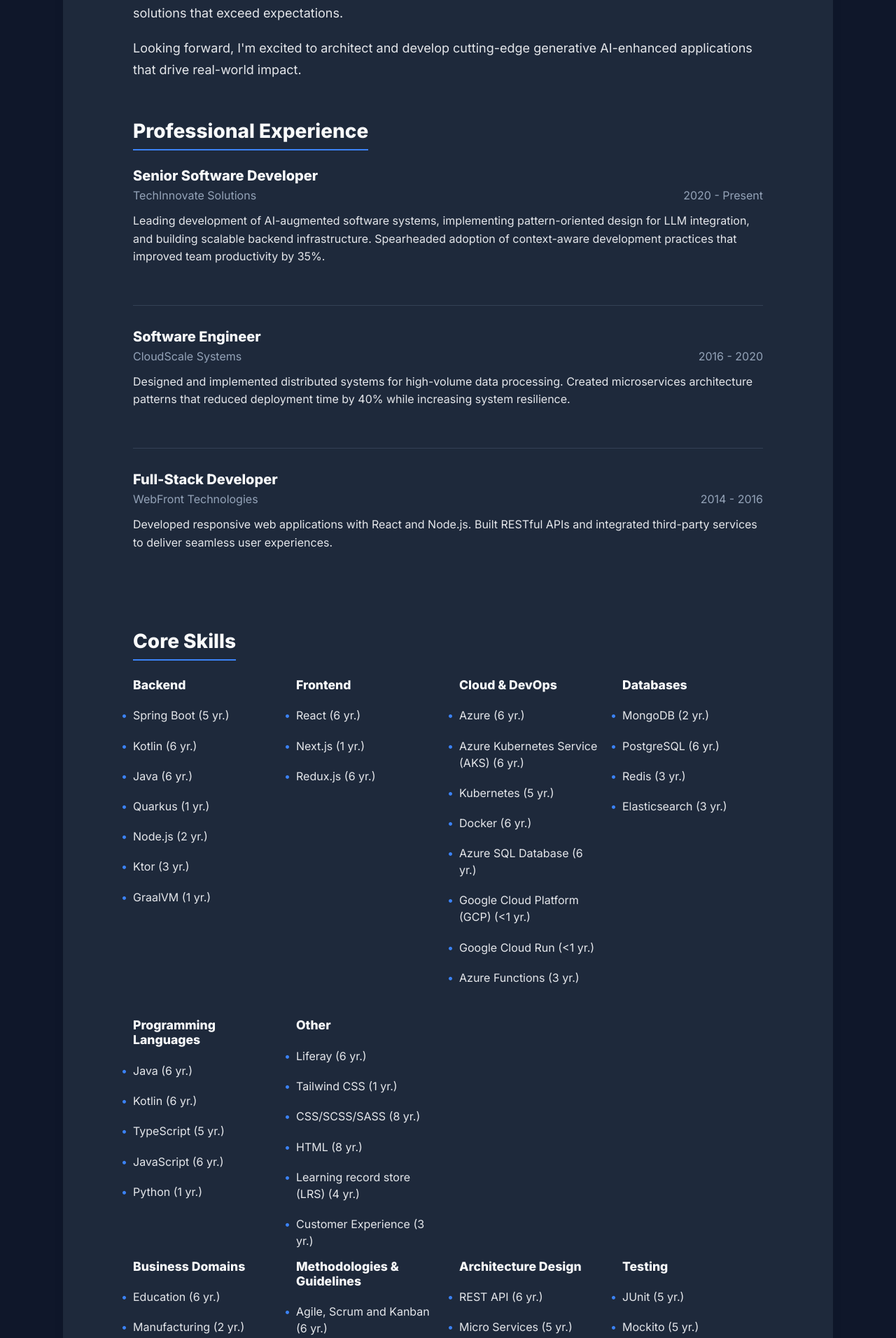
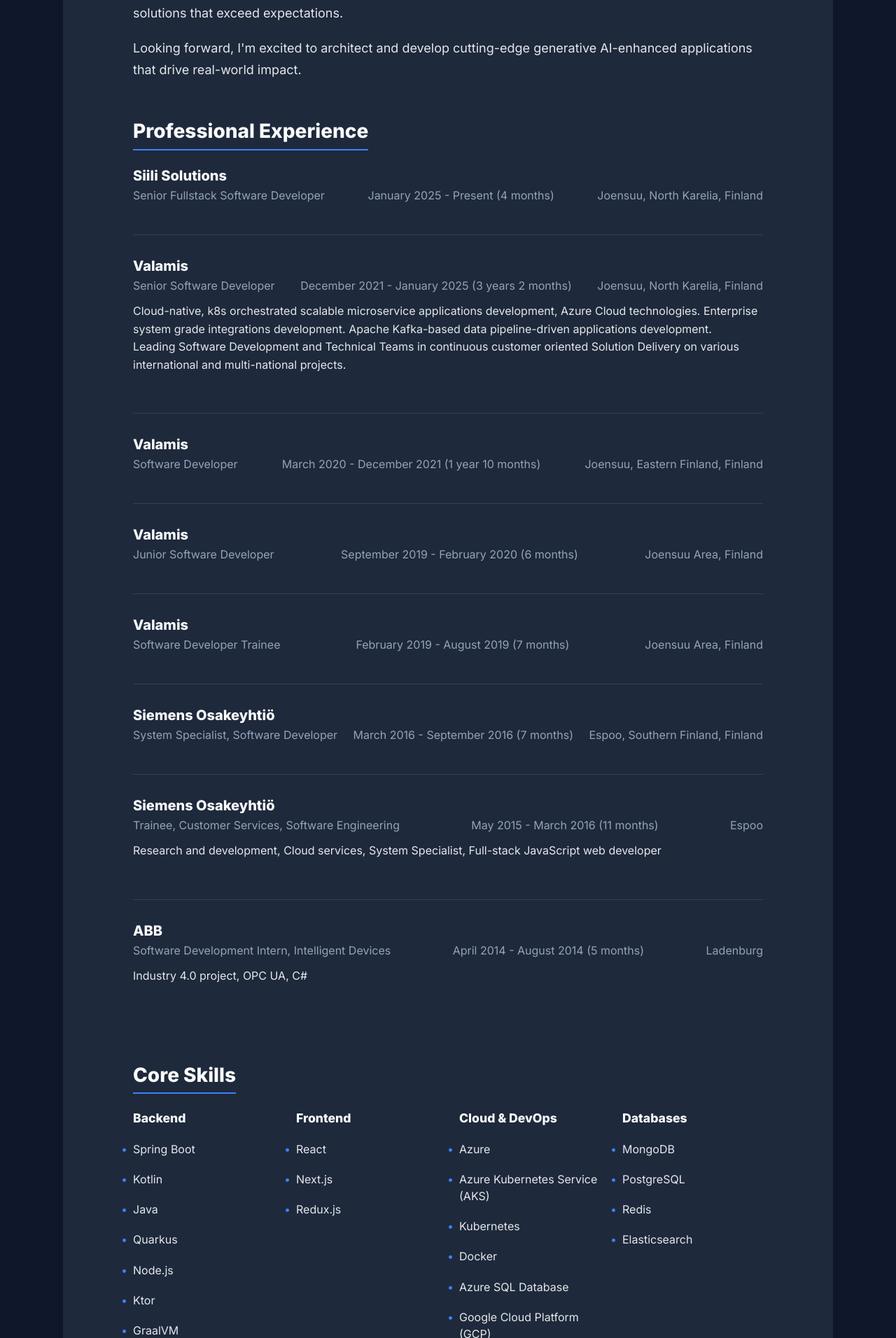
Before and after one commit to leonas5555/ai-tech-site, a Jekyll site: the page built from about/index.html, in a window 1280 px wide. Shown: the part 739-2651 px from the top of the page at 70% size. Built offline with Jekyll 4.4.1, drawn with Linux system fonts in a browser that asks for light colours; nearby versions of some CDN libraries; some of the changed text lies outside the part shown.

Commit message:
Update articles and assets from main repo

```diff
--- a/about/index.html
+++ b/about/index.html
@@ -14,11 +14,11 @@ title: About Me
       <h2 class="profile-title">Senior Software Developer | AI-Augmented Development</h2>
 
       <div class="social-links">
-        <a href="https://www.linkedin.com/in/stankevichus/" target="_blank" class="social-button linkedin-button">
+        <a href="https://www.linkedin.com/in/istankevichus" target="_blank" class="social-button linkedin-button">
           <svg xmlns="http://www.w3.org/2000/svg" width="24" height="24" viewBox="0 0 24 24" fill="currentColor"><path d="M19 0h-14c-2.761 0-5 2.239-5 5v14c0 2.761 2.239 5 5 5h14c2.762 0 5-2.239 5-5v-14c0-2.761-2.238-5-5-5zm-11 19h-3v-11h3v11zm-1.5-12.268c-.966 0-1.75-.79-1.75-1.764s.784-1.764 1.75-1.764 1.75.79 1.75 1.764-.783 1.764-1.75 1.764zm13.5 12.268h-3v-5.604c0-3.368-4-3.113-4 0v5.604h-3v-11h3v1.765c1.396-2.586 7-2.777 7 2.476v6.759z"/></svg>
           Connect on LinkedIn
         </a>
-        <a href="https://github.com/dlitvakb" target="_blank" class="social-button github-button">
+        <a href="https://github.com/leonas5555" target="_blank" class="social-button github-button">
           <svg xmlns="http://www.w3.org/2000/svg" width="24" height="24" viewBox="0 0 24 24" fill="currentColor"><path d="M12 0c-6.626 0-12 5.373-12 12 0 5.302 3.438 9.8 8.207 11.387.599.111.793-.261.793-.577v-2.234c-3.338.726-4.033-1.416-4.033-1.416-.546-1.387-1.333-1.756-1.333-1.756-1.089-.745.083-.729.083-.729 1.205.084 1.839 1.237 1.839 1.237 1.07 1.834 2.807 1.304 3.492.997.107-.775.418-1.305.762-1.604-2.665-.305-5.467-1.334-5.467-5.931 0-1.311.469-2.381 1.236-3.221-.124-.303-.535-1.524.117-3.176 0 0 1.008-.322 3.301 1.23.957-.266 1.983-.399 3.003-.404 1.02.005 2.047.138 3.006.404 2.291-1.552 3.297-1.23 3.297-1.23.653 1.653.242 2.874.118 3.176.77.84 1.235 1.911 1.235 3.221 0 4.609-2.807 5.624-5.479 5.921.43.372.823 1.102.823 2.222v3.293c0 .319.192.694.801.576 4.765-1.589 8.199-6.086 8.199-11.386 0-6.627-5.373-12-12-12z"/></svg>
           GitHub
         </a>
@@ -36,38 +36,88 @@ title: About Me
 
   <div class="experience-section">
     <h2 class="section-title">Professional Experience</h2>
-
     <div class="experience-item">
       <div class="experience-header">
-        <h3 class="position">Senior Software Developer</h3>
+        <h3 class="position">Siili Solutions</h3>
         <div class="company-period">
-          <span class="company">TechInnovate Solutions</span>
-          <span class="period">2020 - Present</span>
+          <span class="company">Senior Fullstack Software Developer</span>
+          <span class="period">January 2025 - Present (4 months)</span>
+          <span class="location">Joensuu, North Karelia, Finland</span>
         </div>
       </div>
-      <p class="responsibilities">Leading development of AI-augmented software systems, implementing pattern-oriented design for LLM integration, and building scalable backend infrastructure. Spearheaded adoption of context-aware development practices that improved team productivity by 35%.</p>
     </div>
-
     <div class="experience-item">
       <div class="experience-header">
-        <h3 class="position">Software Engineer</h3>
+        <h3 class="position">Valamis</h3>
         <div class="company-period">
-          <span class="company">CloudScale Systems</span>
-          <span class="period">2016 - 2020</span>
+          <span class="company">Senior Software Developer</span>
+          <span class="period">December 2021 - January 2025 (3 years 2 months)</span>
+          <span class="location">Joensuu, North Karelia, Finland</span>
         </div>
       </div>
-      <p class="responsibilities">Designed and implemented distributed systems for high-volume data processing. Created microservices architecture patterns that reduced deployment time by 40% while increasing system resilience.</p>
+      <p class="responsibilities">Cloud-native, k8s orchestrated scalable microservice applications development, Azure Cloud technologies. Enterprise system grade integrations development. Apache Kafka-based data pipeline-driven applications development.<br>Leading Software Development and Technical Teams in continuous customer oriented Solution Delivery on various international and multi-national projects.</p>
     </div>
-
     <div class="experience-item">
       <div class="experience-header">
-        <h3 class="position">Full-Stack Developer</h3>
+        <h3 class="position">Valamis</h3>
         <div class="company-period">
-          <span class="company">WebFront Technologies</span>
-          <span class="period">2014 - 2016</span>
+          <span class="company">Software Developer</span>
+          <span class="period">March 2020 - December 2021 (1 year 10 months)</span>
+          <span class="location">Joensuu, Eastern Finland, Finland</span>
         </div>
       </div>
-      <p class="responsibilities">Developed responsive web applications with React and Node.js. Built RESTful APIs and integrated third-party services to deliver seamless user experiences.</p>
+    </div>
+    <div class="experience-item">
+      <div class="experience-header">
+        <h3 class="position">Valamis</h3>
+        <div class="company-period">
+          <span class="company">Junior Software Developer</span>
+          <span class="period">September 2019 - February 2020 (6 months)</span>
+          <span class="location">Joensuu Area, Finland</span>
+        </div>
+      </div>
+    </div>
+    <div class="experience-item">
+      <div class="experience-header">
+        <h3 class="position">Valamis</h3>
+        <div class="company-period">
+          <span class="company">Software Developer Trainee</span>
+          <span class="period">February 2019 - August 2019 (7 months)</span>
+          <span class="location">Joensuu Area, Finland</span>
+        </div>
+      </div>
+    </div>
+    <div class="experience-item">
+      <div class="experience-header">
+        <h3 class="position">Siemens Osakeyhtiö</h3>
+        <div class="company-period">
+          <span class="company">System Specialist, Software Developer</span>
+          <span class="period">March 2016 - September 2016 (7 months)</span>
+          <span class="location">Espoo, Southern Finland, Finland</span>
+        </div>
+      </div>
+    </div>
+    <div class="experience-item">
+      <div class="experience-header">
+        <h3 class="position">Siemens Osakeyhtiö</h3>
+        <div class="company-period">
+          <span class="company">Trainee, Customer Services, Software Engineering</span>
+          <span class="period">May 2015 - March 2016 (11 months)</span>
+          <span class="location">Espoo</span>
+        </div>
+      </div>
+      <p class="responsibilities">Research and development, Cloud services, System Specialist, Full-stack JavaScript web developer</p>
+    </div>
+    <div class="experience-item">
+      <div class="experience-header">
+        <h3 class="position">ABB</h3>
+        <div class="company-period">
+          <span class="company">Software Development Intern, Intelligent Devices</span>
+          <span class="period">April 2014 - August 2014 (5 months)</span>
+          <span class="location">Ladenburg</span>
+        </div>
+      </div>
+      <p class="responsibilities">Industry 4.0 project, OPC UA, C#</p>
     </div>
   </div>
 
@@ -77,64 +127,64 @@ title: About Me
       <div class="skill-category">
         <h3 class="category-title">Backend</h3>
         <ul class="skill-list">
-          <li>Spring Boot (5 yr.)</li>
-          <li>Kotlin (6 yr.)</li>
-          <li>Java (6 yr.)</li>
-          <li>Quarkus (1 yr.)</li>
-          <li>Node.js (2 yr.)</li>
-          <li>Ktor (3 yr.)</li>
-          <li>GraalVM (1 yr.)</li>
+          <li>Spring Boot</li>
+          <li>Kotlin</li>
+          <li>Java</li>
+          <li>Quarkus</li>
+          <li>Node.js</li>
+          <li>Ktor</li>
+          <li>GraalVM</li>
         </ul>
       </div>
       <div class="skill-category">
         <h3 class="category-title">Frontend</h3>
         <ul class="skill-list">
-          <li>React (6 yr.)</li>
-          <li>Next.js (1 yr.)</li>
-          <li>Redux.js (6 yr.)</li>
+          <li>React</li>
+          <li>Next.js</li>
+          <li>Redux.js</li>
         </ul>
       </div>
       <div class="skill-category">
         <h3 class="category-title">Cloud & DevOps</h3>
         <ul class="skill-list">
-          <li>Azure (6 yr.)</li>
-          <li>Azure Kubernetes Service (AKS) (6 yr.)</li>
-          <li>Kubernetes (5 yr.)</li>
-          <li>Docker (6 yr.)</li>
-          <li>Azure SQL Database (6 yr.)</li>
-          <li>Google Cloud Platform (GCP) (&lt;1 yr.)</li>
-          <li>Google Cloud Run (&lt;1 yr.)</li>
-          <li>Azure Functions (3 yr.)</li>
+          <li>Azure</li>
+          <li>Azure Kubernetes Service (AKS)</li>
+          <li>Kubernetes</li>
+          <li>Docker</li>
+          <li>Azure SQL Database</li>
+          <li>Google Cloud Platform (GCP)</li>
+          <li>Google Cloud Run</li>
+          <li>Azure Functions</li>
         </ul>
       </div>
       <div class="skill-category">
         <h3 class="category-title">Databases</h3>
         <ul class="skill-list">
-          <li>MongoDB (2 yr.)</li>
-          <li>PostgreSQL (6 yr.)</li>
-          <li>Redis (3 yr.)</li>
-          <li>Elasticsearch (3 yr.)</li>
+          <li>MongoDB</li>
+          <li>PostgreSQL</li>
+          <li>Redis</li>
+          <li>Elasticsearch</li>
         </ul>
       </div>
       <div class="skill-category">
         <h3 class="category-title">Programming Languages</h3>
         <ul class="skill-list">
-          <li>Java (6 yr.)</li>
-          <li>Kotlin (6 yr.)</li>
-          <li>TypeScript (5 yr.)</li>
-          <li>JavaScript (6 yr.)</li>
-          <li>Python (1 yr.)</li>
+          <li>Java</li>
+          <li>Kotlin</li>
+          <li>TypeScript</li>
+          <li>JavaScript</li>
+          <li>Python</li>
         </ul>
       </div>
       <div class="skill-category">
         <h3 class="category-title">Other</h3>
         <ul class="skill-list">
-          <li>Liferay (6 yr.)</li>
-          <li>Tailwind CSS (1 yr.)</li>
-          <li>CSS/SCSS/SASS (8 yr.)</li>
-          <li>HTML (8 yr.)</li>
-          <li>Learning record store (LRS) (4 yr.)</li>
-          <li>Customer Experience (3 yr.)</li>
+          <li>Liferay</li>
+          <li>Tailwind CSS</li>
+          <li>CSS/SCSS/SASS</li>
+          <li>HTML</li>
+          <li>Learning record store (LRS)</li>
+          <li>Customer Experience</li>
         </ul>
       </div>
     </div>
@@ -142,77 +192,77 @@ title: About Me
       <div class="skill-category">
         <h3 class="category-title">Business Domains</h3>
         <ul class="skill-list">
-          <li>Education (6 yr.)</li>
-          <li>Manufacturing (2 yr.)</li>
-          <li>Information Technology (8 yr.)</li>
-          <li>Legal & Compliance (2 yr.)</li>
-          <li>Travel & Hospitality (1 yr.)</li>
+          <li>Education</li>
+          <li>Manufacturing</li>
+          <li>Information Technology</li>
+          <li>Legal & Compliance</li>
+          <li>Travel & Hospitality</li>
         </ul>
       </div>
       <div class="skill-category">
         <h3 class="category-title">Methodologies & Guidelines</h3>
         <ul class="skill-list">
-          <li>Agile, Scrum and Kanban (6 yr.)</li>
-          <li>Team Leadership (2 yr.)</li>
-          <li>OpenAPI (5 yr.)</li>
-          <li>Atlassian Jira (6 yr.)</li>
-          <li>DevOps (6 yr.)</li>
-          <li>Prompt Engineering (1 yr.)</li>
+          <li>Agile, Scrum and Kanban</li>
+          <li>Team Leadership</li>
+          <li>OpenAPI</li>
+          <li>Atlassian Jira</li>
+          <li>DevOps</li>
+          <li>Prompt Engineering</li>
         </ul>
       </div>
       <div class="skill-category">
         <h3 class="category-title">Architecture Design</h3>
         <ul class="skill-list">
-          <li>REST API (6 yr.)</li>
-          <li>Micro Services (5 yr.)</li>
-          <li>Reactive programming (3 yr.)</li>
-          <li>Functional Programming (5 yr.)</li>
-          <li>SCIM (3 yr.)</li>
+          <li>REST API</li>
+          <li>Micro Services</li>
+          <li>Reactive programming</li>
+          <li>Functional Programming</li>
+          <li>SCIM</li>
         </ul>
       </div>
       <div class="skill-category">
         <h3 class="category-title">Testing</h3>
         <ul class="skill-list">
-          <li>JUnit (5 yr.)</li>
-          <li>Mockito (5 yr.)</li>
+          <li>JUnit</li>
+          <li>Mockito</li>
         </ul>
       </div>
       <div class="skill-category">
         <h3 class="category-title">AI Technologies & Tools</h3>
         <ul class="skill-list">
-          <li>TensorFlow (1 yr.)</li>
-          <li>GitHub Copilot (2 yr.)</li>
-          <li>ChatGPT (2 yr.)</li>
-          <li>Deep Learning (1 yr.)</li>
-          <li>Machine Learning (1 yr.)</li>
-          <li>Vertex (1 yr.)</li>
-          <li>Azure AI (&lt;1 yr.)</li>
-          <li>Anaconda/conda (&lt;1 yr.)</li>
-          <li>Jupyter Notebooks (&lt;1 yr.)</li>
-          <li>Microsoft Autogen (&lt;1 yr.)</li>
-          <li>Cursor (&lt;1 yr.)</li>
-          <li>Agentic AI (&lt;1 yr.)</li>
-          <li>HuggingFace (&lt;1 yr.)</li>
-          <li>RAG (1 yr.)</li>
-          <li>Model Context Protocol (MCP) servers (&lt;1 yr.)</li>
-          <li>Large Language Models (LLM) (2 yr.)</li>
+          <li>TensorFlow</li>
+          <li>GitHub Copilot</li>
+          <li>ChatGPT</li>
+          <li>Deep Learning</li>
+          <li>Machine Learning</li>
+          <li>Vertex</li>
+          <li>Azure AI</li>
+          <li>Anaconda/conda</li>
+          <li>Jupyter Notebooks</li>
+          <li>Microsoft Autogen</li>
+          <li>Cursor</li>
+          <li>Agentic AI</li>
+          <li>HuggingFace</li>
+          <li>RAG</li>
+          <li>Model Context Protocol (MCP) servers</li>
+          <li>Large Language Models (LLM)</li>
         </ul>
       </div>
       <div class="skill-category">
         <h3 class="category-title">DevOps CI/CD</h3>
         <ul class="skill-list">
-          <li>Azure DevOps (6 yr.)</li>
-          <li>GitHub Actions (1 yr.)</li>
-          <li>Terraform (1 yr.)</li>
-          <li>Gradle (6 yr.)</li>
-          <li>Helm (4 yr.)</li>
-          <li>Git (6 yr.)</li>
-          <li>GitHub (6 yr.)</li>
-          <li>Ansible (1 yr.)</li>
-          <li>Prometheus (5 yr.)</li>
-          <li>Apache Maven (6 yr.)</li>
-          <li>SonarQube (5 yr.)</li>
-          <li>GitLab (&lt;1 yr.)</li>
+          <li>Azure DevOps</li>
+          <li>GitHub Actions</li>
+          <li>Terraform</li>
+          <li>Gradle</li>
+          <li>Helm</li>
+          <li>Git</li>
+          <li>GitHub</li>
+          <li>Ansible</li>
+          <li>Prometheus</li>
+          <li>Apache Maven</li>
+          <li>SonarQube</li>
+          <li>GitLab</li>
         </ul>
       </div>
     </div>
@@ -543,6 +593,8 @@ title: About Me
     width: 100%;
     height: 100%;
     object-fit: cover;
+    object-position: center;
+    display: block;
   }
 
   .profile-content {
```
